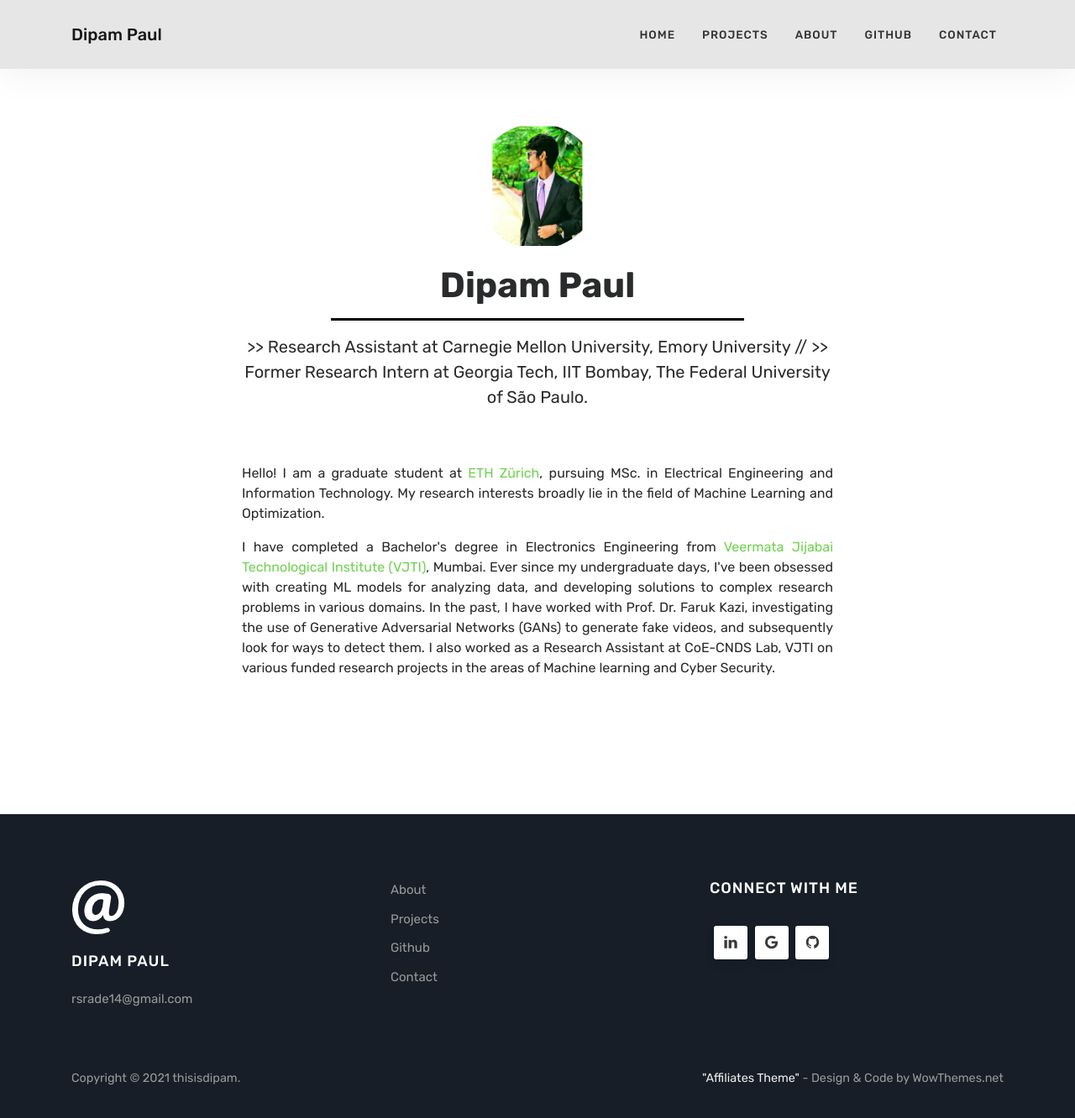
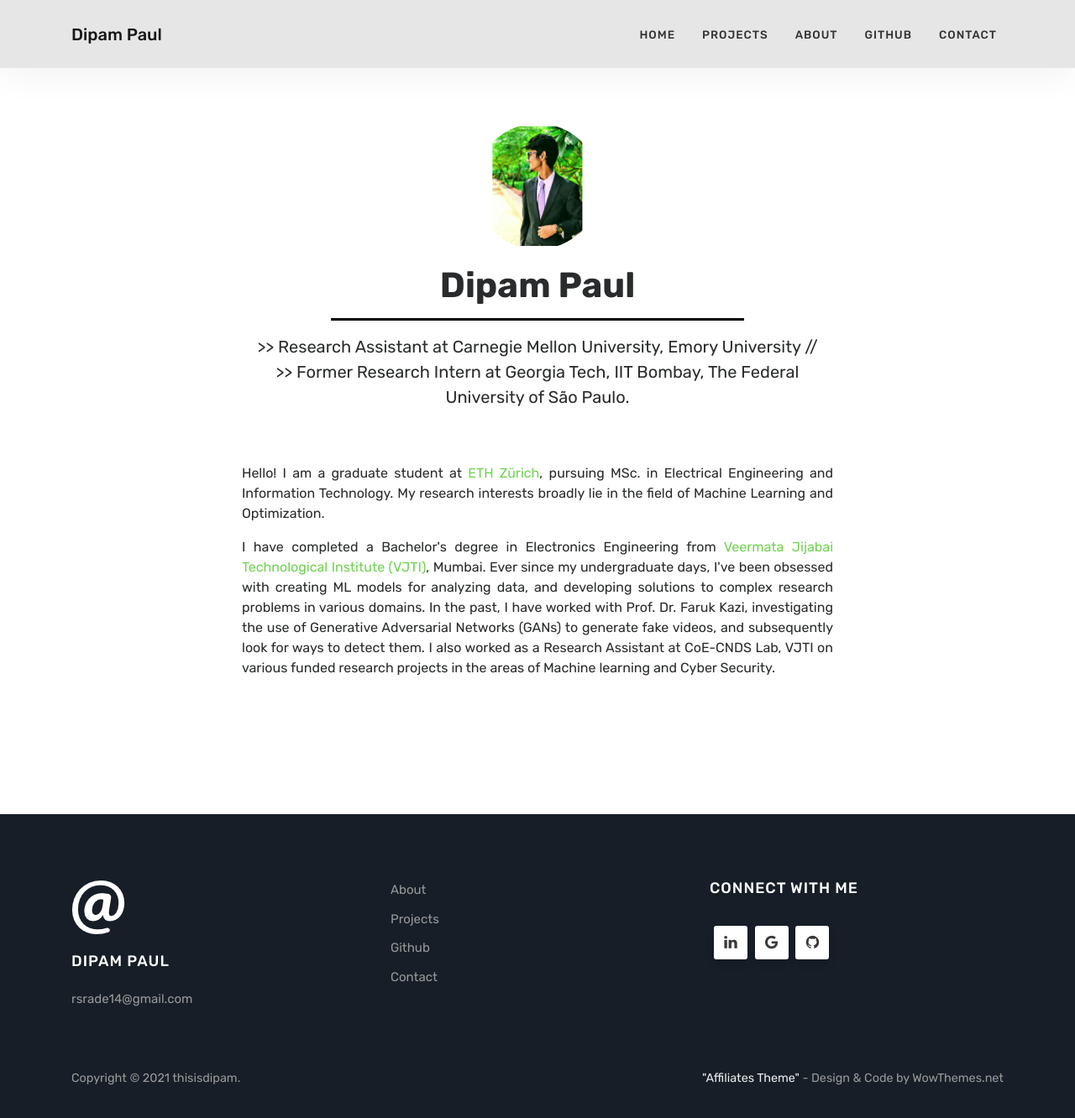
Before and after one commit to thisisdipam/thisisdipam.github.io, a Jekyll site: the page built from index.html, in a window 1280 px wide and 1341 px high. Shown: the top 1332 px of the window at 84% size. Built offline with Jekyll 4.4.1, drawn with Linux system fonts in a browser that asks for light colours.

Commit message:
Update index.html

```diff
--- a/index.html
+++ b/index.html
@@ -10,7 +10,7 @@
         <img src="{{ site.baseurl }}/assets/images/download (3).png" class="rounded-circle profile-img" alt="Dipam Paul">
         <h2>Dipam Paul</h2>
         <hr class="intro-hr"/>
-        <p class="degree"> >> Research Assistant at Carnegie Mellon University, Emory University // >> Former Research Intern at Georgia Tech, IIT Bombay, The Federal University of São Paulo.</p>
+        <p class="degree"> >> Research Assistant at Carnegie Mellon University, Emory University // <br> >> Former Research Intern at Georgia Tech, IIT Bombay, The Federal University of São Paulo.</p>
         <br><br>
         <p class="bio">Hello! I am a graduate student at <a href="https://ethz.ch/de.html">ETH Zürich</a>, pursuing MSc. in Electrical Engineering and Information Technology. My research interests broadly lie in the field of Machine Learning and Optimization.</p>
         <p class="bio">I have completed a Bachelor's degree in Electronics Engineering from <a href="https://www.vjti.ac.in/">Veermata Jijabai Technological Institute (VJTI)</a>, Mumbai. Ever since my undergraduate days, I've been obsessed with creating ML models for analyzing data, and developing solutions to complex research problems in various domains. In the past, I have worked with Prof. Dr. Faruk Kazi, investigating the use of Generative Adversarial Networks (GANs) to generate fake videos, and subsequently look for ways to detect them. I also worked as a Research Assistant at CoE-CNDS Lab, VJTI on various funded research projects in the areas of Machine learning and Cyber Security.</p>
```
